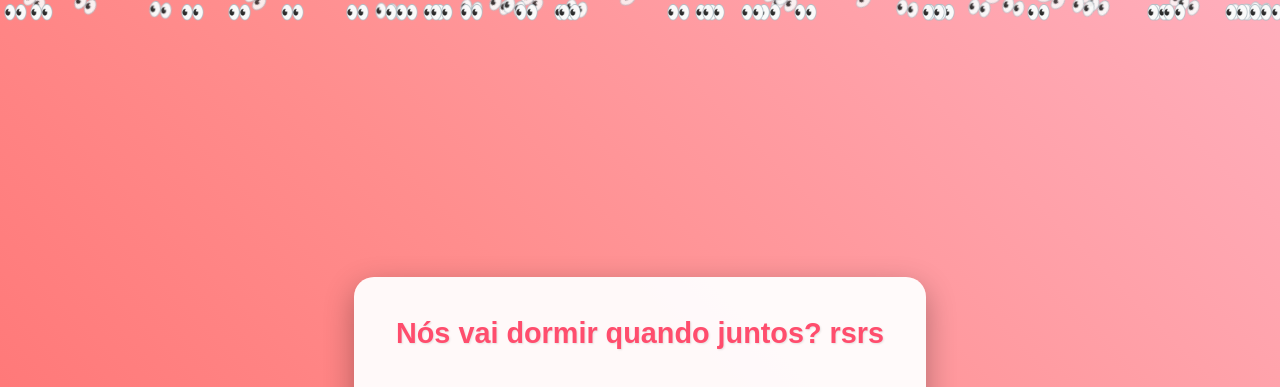
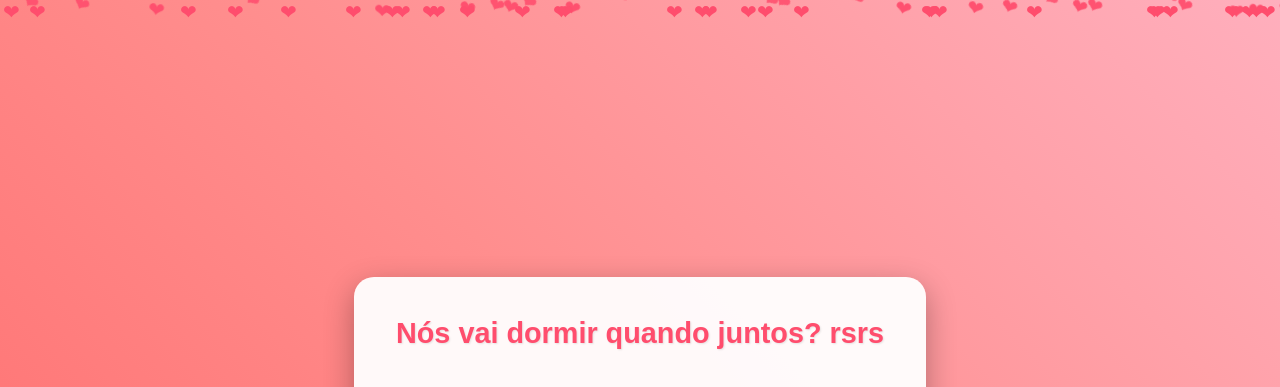
Before and after one commit to brunaoreidelas/te-amo, a plain HTML site: page index.html in a window 1280 px wide. Both pictures are taken after a click on the button "Já estou indo 👀". Shown: the top 387 px of the page. Drawn offline with Linux system fonts and the light colour scheme.

Commit message:
Add files via upload

```diff
--- a/index.html
+++ b/index.html
@@ -155,7 +155,7 @@
                 setTimeout(() => {
                     const heart = document.createElement('div');
                     heart.className = 'heart';
-                    heart.innerHTML = '👀';
+                    heart.innerHTML = '❤';
                     heart.style.left = Math.random() * 100 + 'vw';
                     heart.style.animationDelay = Math.random() * 2 + 's';
                     heartsContainer.appendChild(heart);
```
